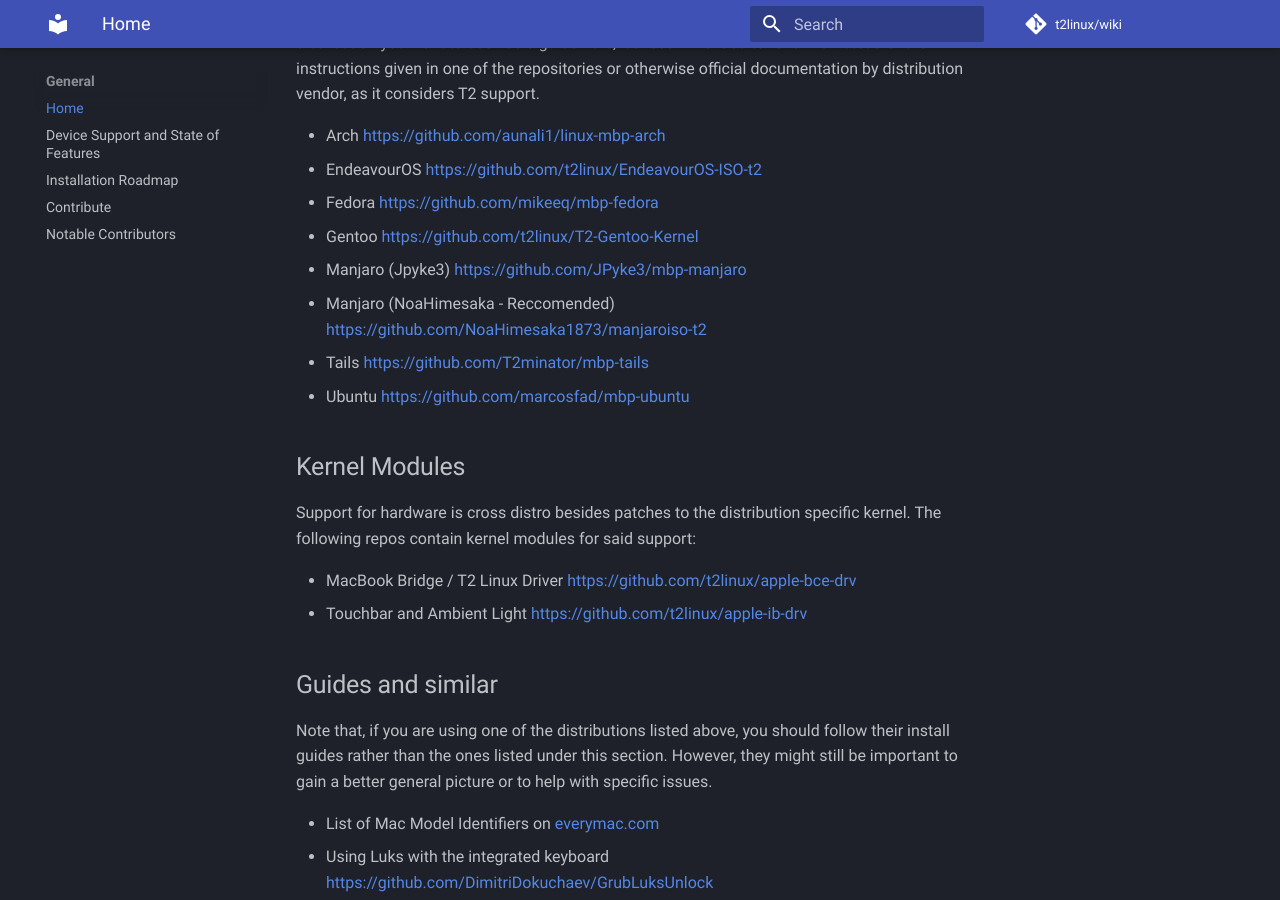
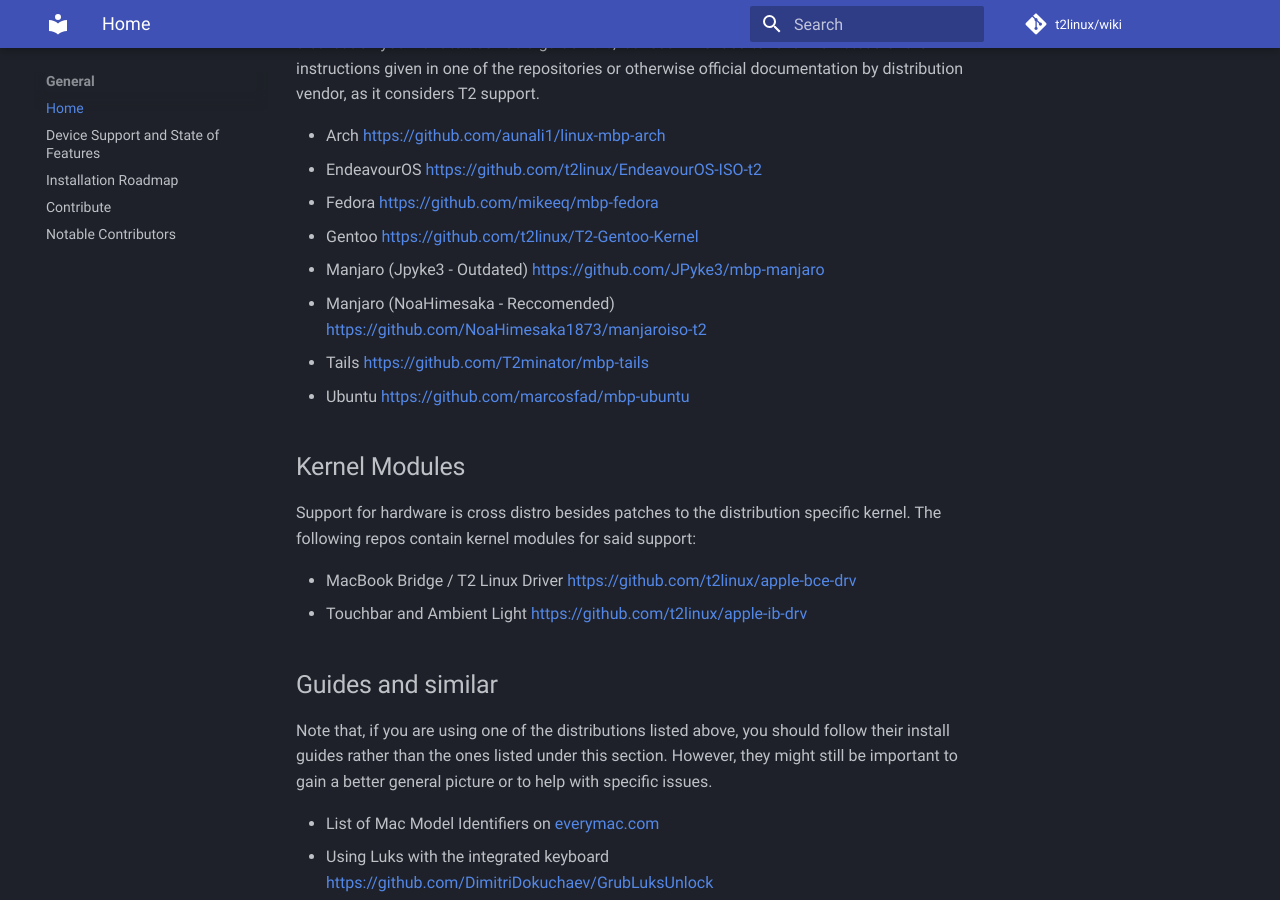
Before and after one commit to t2linux/wiki, an MkDocs documentation site: the page built from docs/index.md, in a window 1280 px wide and 900 px high, scrolled down 1205 px. Built offline with MkDocs 1.6.1 and Material for MkDocs 9.7.7, drawn with Linux system fonts in a browser that asks for light colours; comment, search, counter and statistics services are not loaded.

Commit message:
Update Index.md
added outdated tag

```diff
--- a/docs/index.md
+++ b/docs/index.md
@@ -33,7 +33,7 @@ If the distribution you want to use has a guide [here](https://wiki.t2linux.org/
 - EndeavourOS [https://github.com/t2linux/EndeavourOS-ISO-t2](https://github.com/t2linux/EndeavourOS-ISO-t2)
 - Fedora [https://github.com/mikeeq/mbp-fedora](https://github.com/mikeeq/mbp-fedora)
 - Gentoo [https://github.com/t2linux/T2-Gentoo-Kernel](https://github.com/t2linux/T2-Gentoo-Kernel)
-- Manjaro (Jpyke3) [https://github.com/JPyke3/mbp-manjaro](https://github.com/JPyke3/mbp-manjaro)
+- Manjaro (Jpyke3 - Outdated) [https://github.com/JPyke3/mbp-manjaro](https://github.com/JPyke3/mbp-manjaro)
 - Manjaro (NoaHimesaka - Reccomended) [https://github.com/NoaHimesaka1873/manjaroiso-t2](https://github.com/NoaHimesaka1873/manjaroiso-t2)
 - Tails [https://github.com/T2minator/mbp-tails](https://github.com/T2minator/mbp-tails)
 - Ubuntu [https://github.com/marcosfad/mbp-ubuntu](https://github.com/marcosfad/mbp-ubuntu)
```
